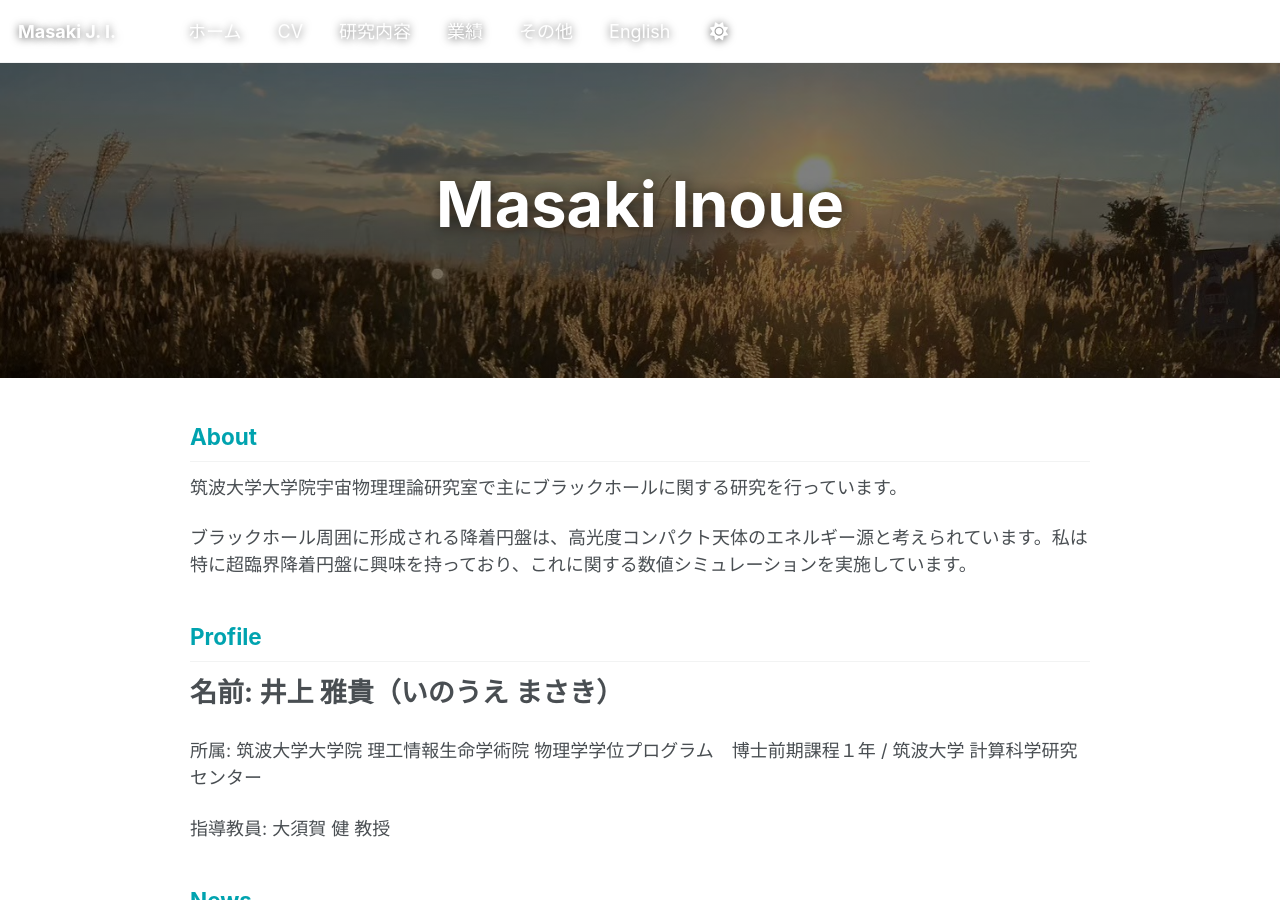
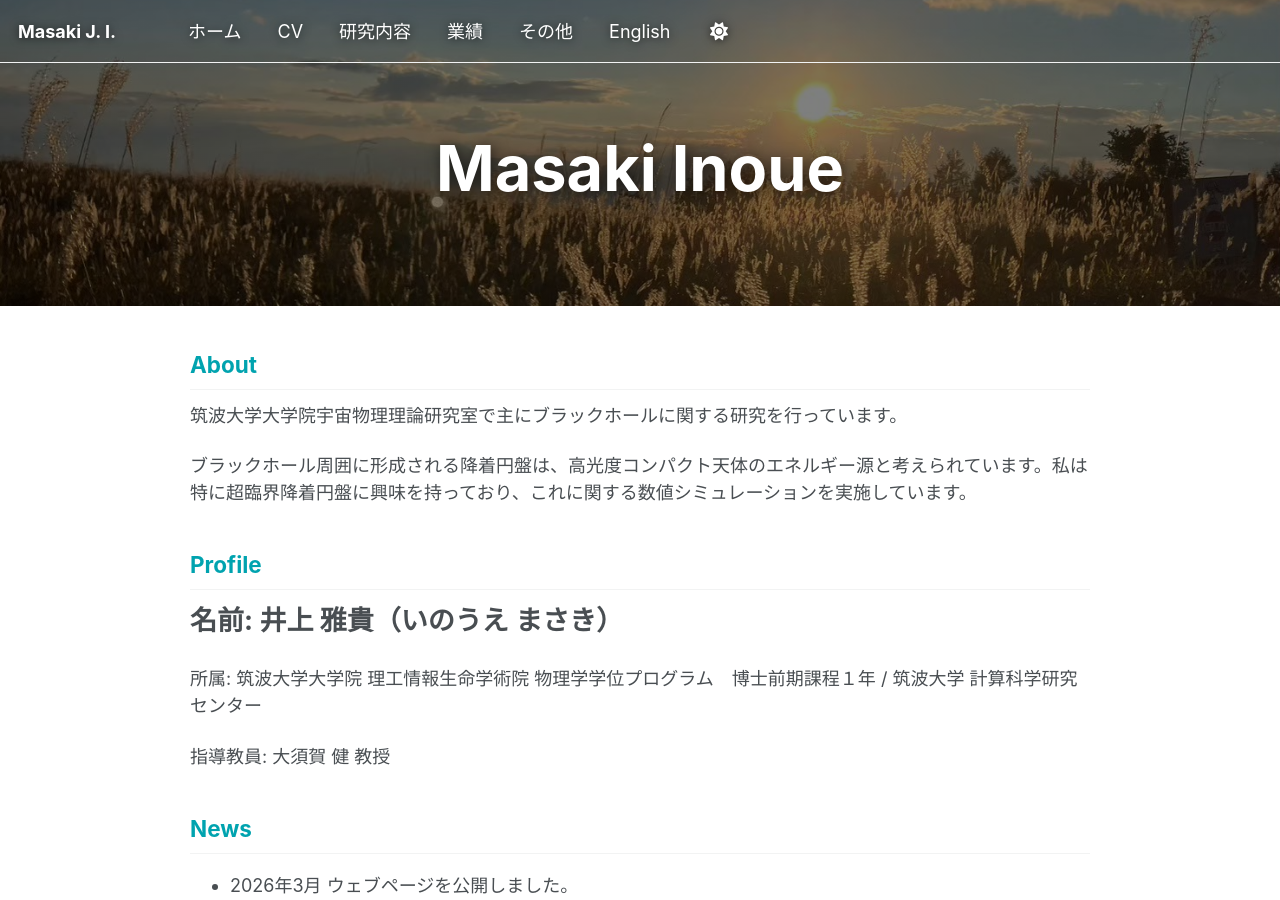
Before and after one commit to Masaki206/Masaki206.github.io, a Jekyll site: the page built from index.md, in a window 1280 px wide and 900 px high. Built offline with Jekyll 4.4.1, drawn with Linux system fonts in a browser that asks for light colours; a script bundle is joined from its source files by our own code; library files that are not in the unit come from our copies.

Commit message:
Update main.scss

```diff
--- a/assets/css/main.scss
+++ b/assets/css/main.scss
@@ -190,3 +190,19 @@ html[data-theme="dark"] {
   padding-top: 70px !important;
 }
 */
+:root {
+  --masthead-height: 72px;
+}
+
+/* ヒーロー画像をページ最上部まで持ち上げる */
+.page__hero--overlay,
+.page__hero,
+.page__hero-image {
+  margin-top: calc(-1 * var(--masthead-height)) !important;
+}
+
+/* 画像上のタイトルや中身が上に食い込みすぎたら少し戻す */
+.page__hero--overlay .wrapper,
+.page__hero .wrapper {
+  padding-top: var(--masthead-height) !important;
+}
```
